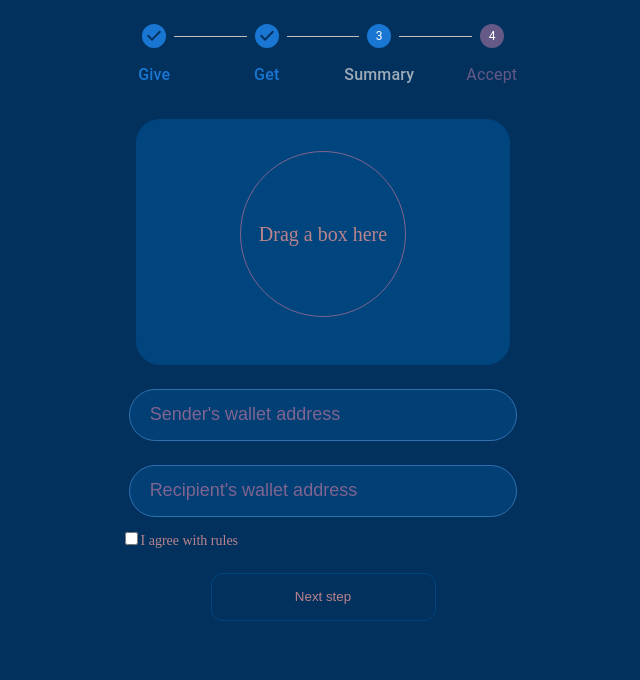
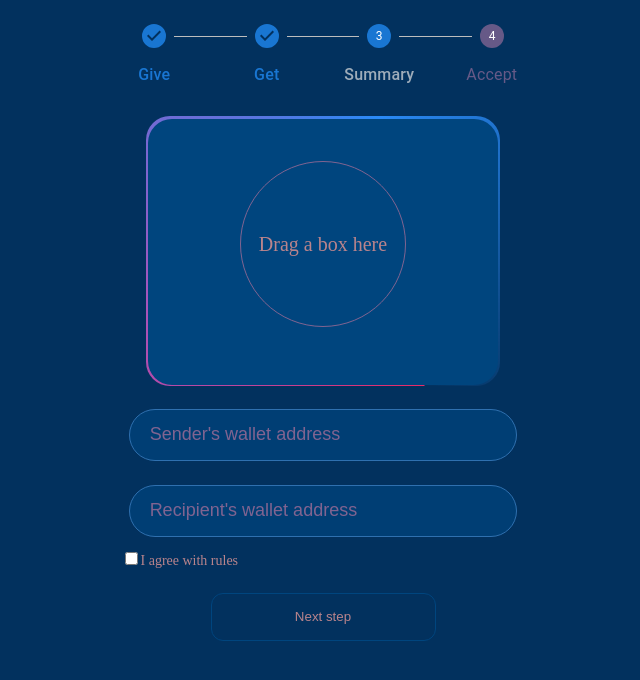
Before and after one commit to Roamdev/1cebit-exchange-web-app, a Next.js app: page /choose-wallet in a window 1280 px wide. Shown: the top 680 px of the page, without its empty margins (317-957 px from the left). Built offline with nearby package versions, Linux system fonts and the light colour scheme.

Commit message:
feat: create gradient border

```diff
--- a/src/app/globals.css
+++ b/src/app/globals.css
@@ -16,7 +16,6 @@
   --transition: all 5 ease;
 
   --border-gradient: conic-gradient(from 180deg at 50% 50%, #e92a67 0deg, #a853ba 112.5deg, #2a8af6 228.75deg, rgba(42, 138, 246, 0) 360deg);
-
 }
 
 body {
--- a/src/components/DropZone.module.css
+++ b/src/components/DropZone.module.css
@@ -1,9 +1,9 @@
 @keyframes rotate {
     from {
-        transform: rotate(0deg);
+        transform: rotate(360deg);
     }
     to {
-        transform: rotate(360deg);
+        transform: rotate(0deg);
     }
 }
 
@@ -15,29 +15,39 @@
     content: '';
     position: absolute;
     overflow: hidden;
-    padding: 10px;
+    padding: 1px;
     mask-composite: exclude;
-    opacity: 0;
+    border-radius: 24px;
+    margin-top: -1px;
+    opacity: 1;
     z-index: -1;
-    width: 100%;
-    height: 100%;
+    width: calc(100% + 2px);
+    height: calc(100% + 2px);
     transition: var(--transition);
 }
 .border::before {
     content: '';
     background: var(--border-gradient);
     position: absolute;
-    width: calc(100% * 1.41421356237);
-    height: calc(100%* 1.41421356237);
-    left: -15%;
-    top: -30%;
-    z-index: -2;
+    width: calc(100% * 1.9);
+    height: calc(100%* 1.9);
+    right: -50%;
+    bottom: -50%;
+    z-index: 1;
+    animation: rotate 5s linear infinite;
+
 }
-.border:hover {
-    animation: rotate 2s linear infinite;
+.dropZone {
+    width: 100%;
+    height: 100%;
+    display: flex;
+    place-items: center;
+    place-content: center;
+    margin: 10px;
+    padding: 32px 12px 48px;
+    flex-direction: column;
 }
 .container {
-    overflow: hidden;
     display: flex;
     position: relative;
     min-width: 350px;
@@ -47,11 +57,9 @@
     place-content: center;
     place-items: center;
     flex-direction: column;
-    padding: 32px 12px 48px;
     background: rgb(var(--color-secondary));
     border-radius: 24px;
     border: solid 1px rgba(var(--color-white), .3);
-
 }
 .title {
     display: flex;
--- a/src/components/DropZone.tsx
+++ b/src/components/DropZone.tsx
@@ -14,7 +14,6 @@ type DroppedItem = {
 
 export function DropZone({ pageTitle }: DropZoneProps) {
   const [droppedItem, setDroppedItem] = useState<DroppedItem>(null);
-  const [isHovered, setIsHovered] = useState(false);
 
   const [{ canDrop }, drop] = useDrop(() => ({
     accept: 'COIN',
@@ -28,17 +27,9 @@ export function DropZone({ pageTitle }: DropZoneProps) {
   }));
 
   return (
-    <div
-      className={styles.container}
-      onMouseEnter={() => setIsHovered(true)}
-      onMouseLeave={() => setIsHovered(false)}
-      >
-      <div
-        className={styles.border}
-        style={{
-          opacity: isHovered ? 1 : 0,
-          animation: isHovered? `${styles.rotate} 2s linear infinite` : 'none'
-          }}/>
+    <div className={styles.container}>
+      <div className={styles.border} />
+      <div className={styles.dropZone}>
         {droppedItem ? (
           <>
             <Image
@@ -68,5 +59,6 @@ export function DropZone({ pageTitle }: DropZoneProps) {
           </>
         )}
       </div>
+    </div>
   );
 }
```
Lines whose indentation alone changed are shown as unchanged.
